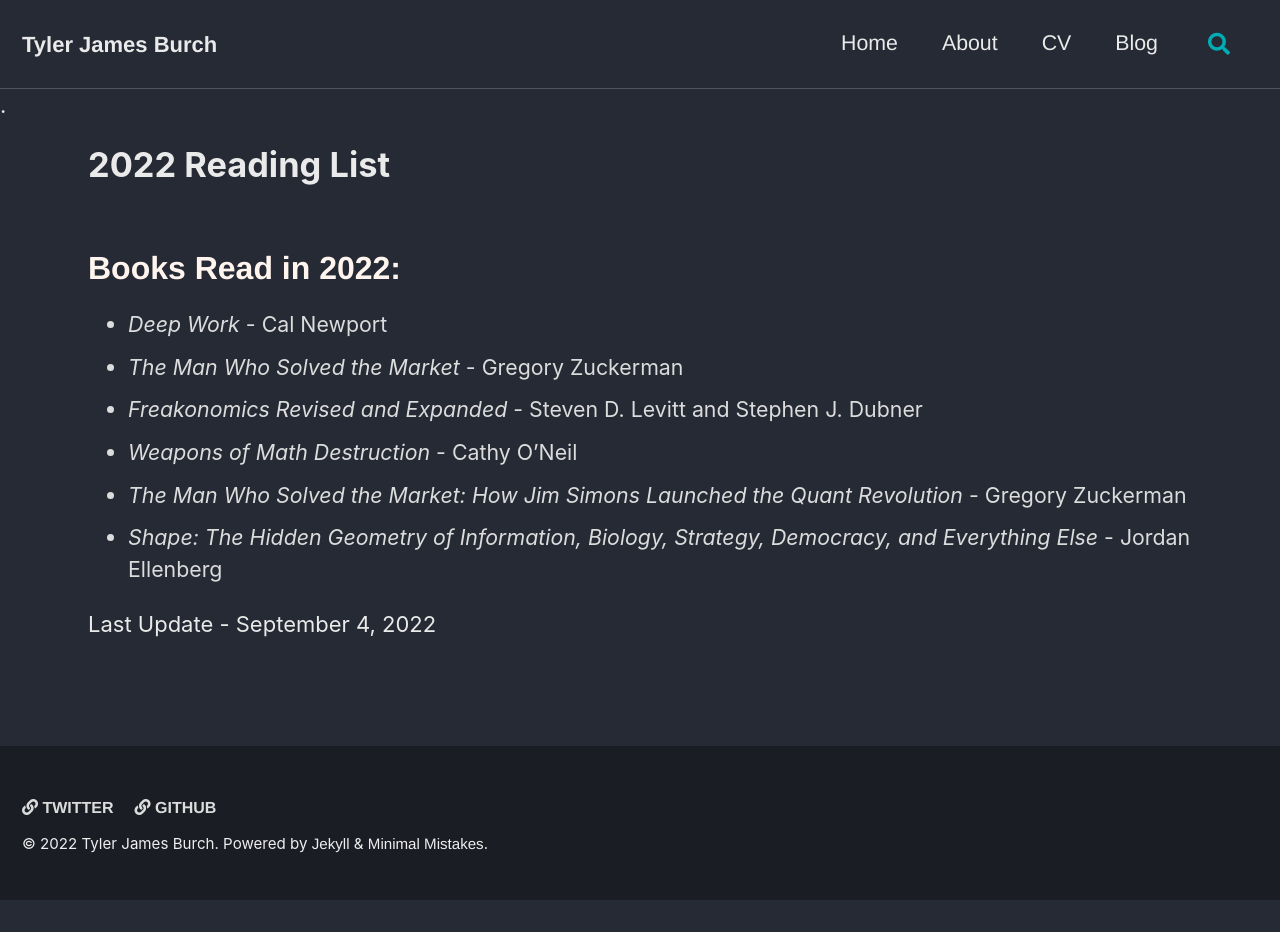
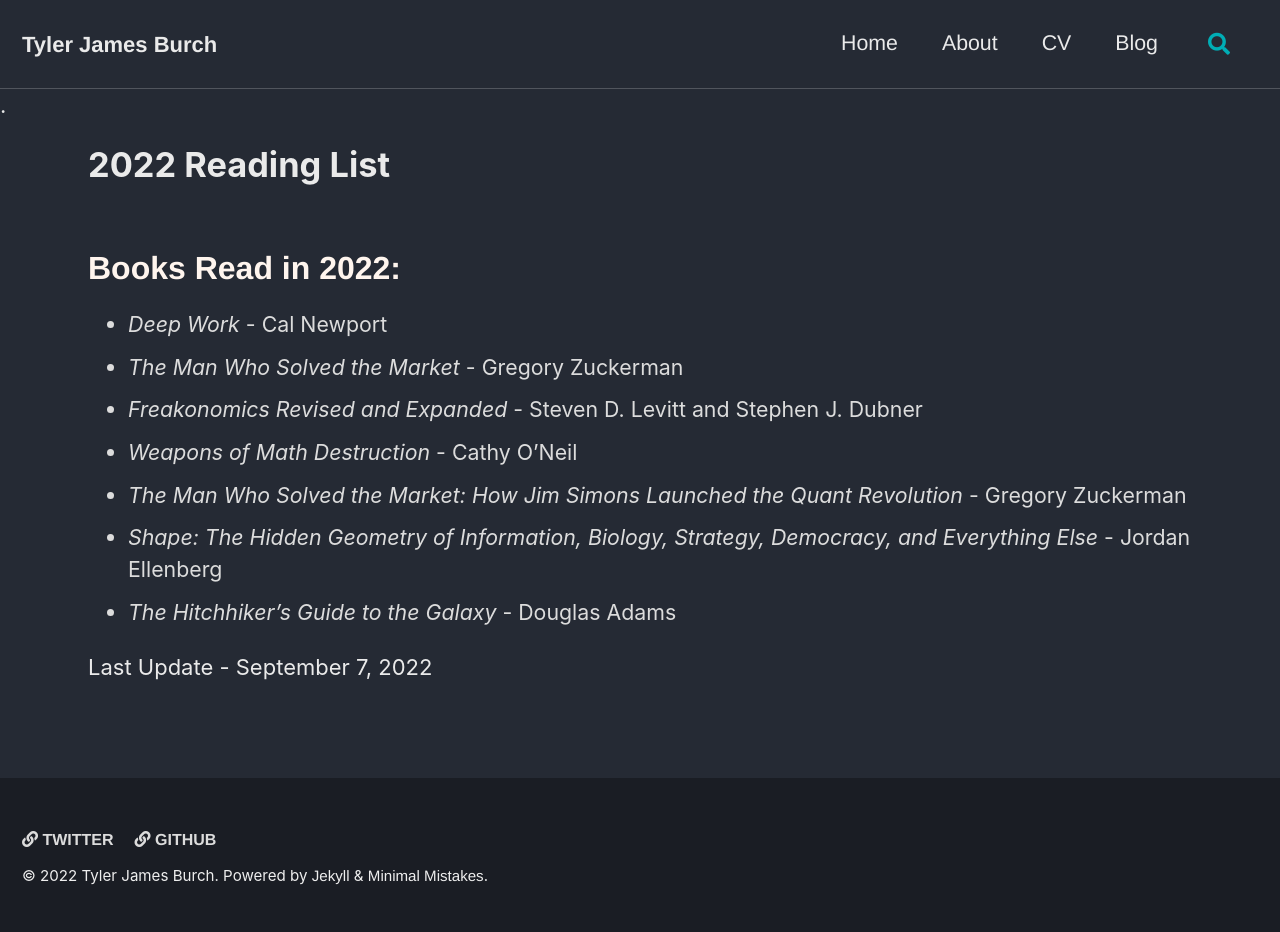
Before and after one commit to tjburch/tjburch.github.io, a Jekyll site: the page built from _other/2022readinglist.md, in a window 1280 px wide. Built offline with Jekyll 4.4.1, drawn with Linux system fonts in a browser that asks for light colours; cached includes are drawn as plain includes; before the commit the page ends 900 px from its top, so only the background shows below that.

Commit message:
Add HG2TT

```diff
--- a/_other/2022readinglist.md
+++ b/_other/2022readinglist.md
@@ -14,5 +14,6 @@ date: 2022-01-01
 - _Weapons of Math Destruction_ - Cathy O'Neil
 - _The Man Who Solved the Market: How Jim Simons Launched the Quant Revolution_ - Gregory Zuckerman
 - _Shape: The Hidden Geometry of Information, Biology, Strategy, Democracy, and Everything Else_ - Jordan Ellenberg
+- _The Hitchhiker's Guide to the Galaxy_ - Douglas Adams
 
-Last Update - September 4, 2022
+Last Update - September 7, 2022
```
